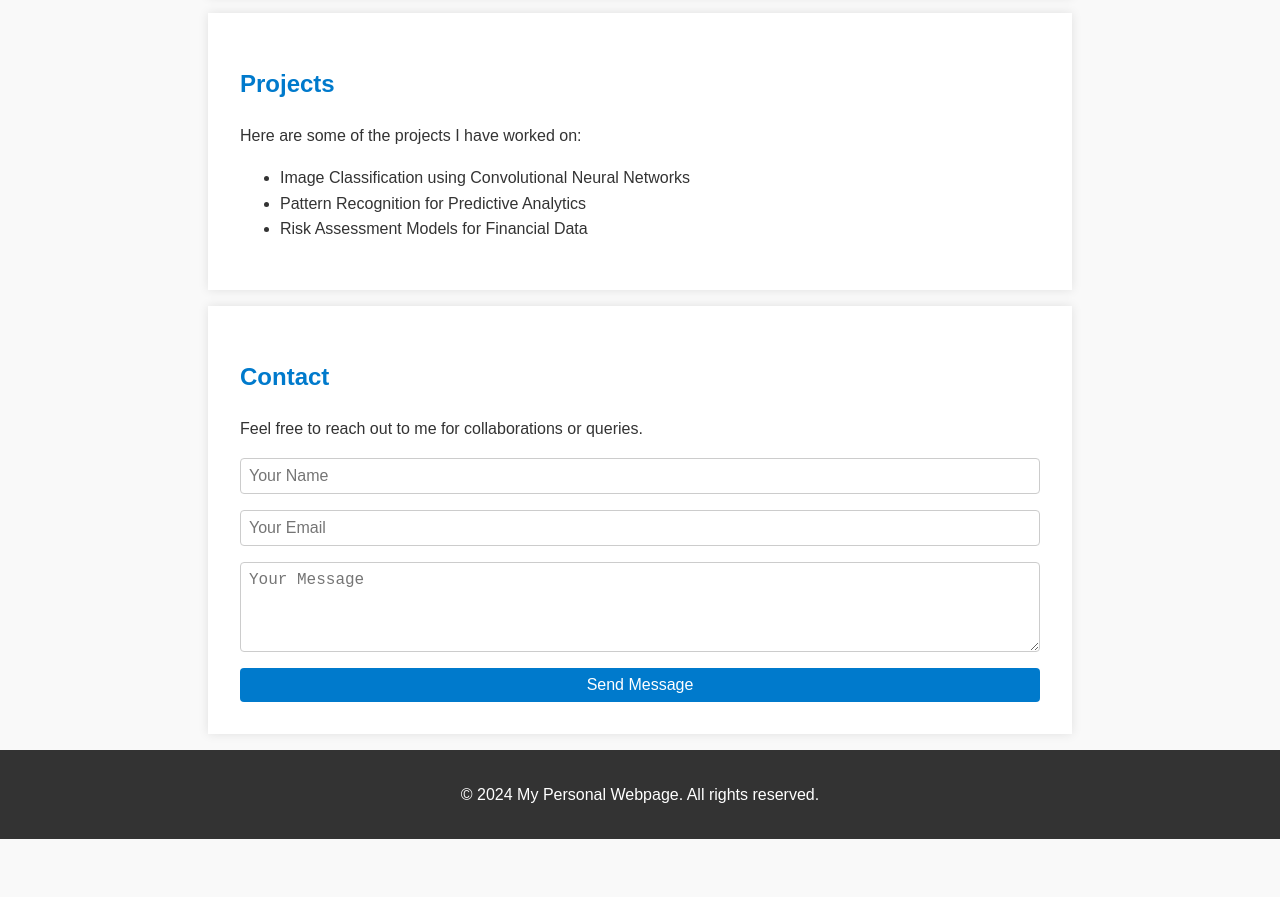
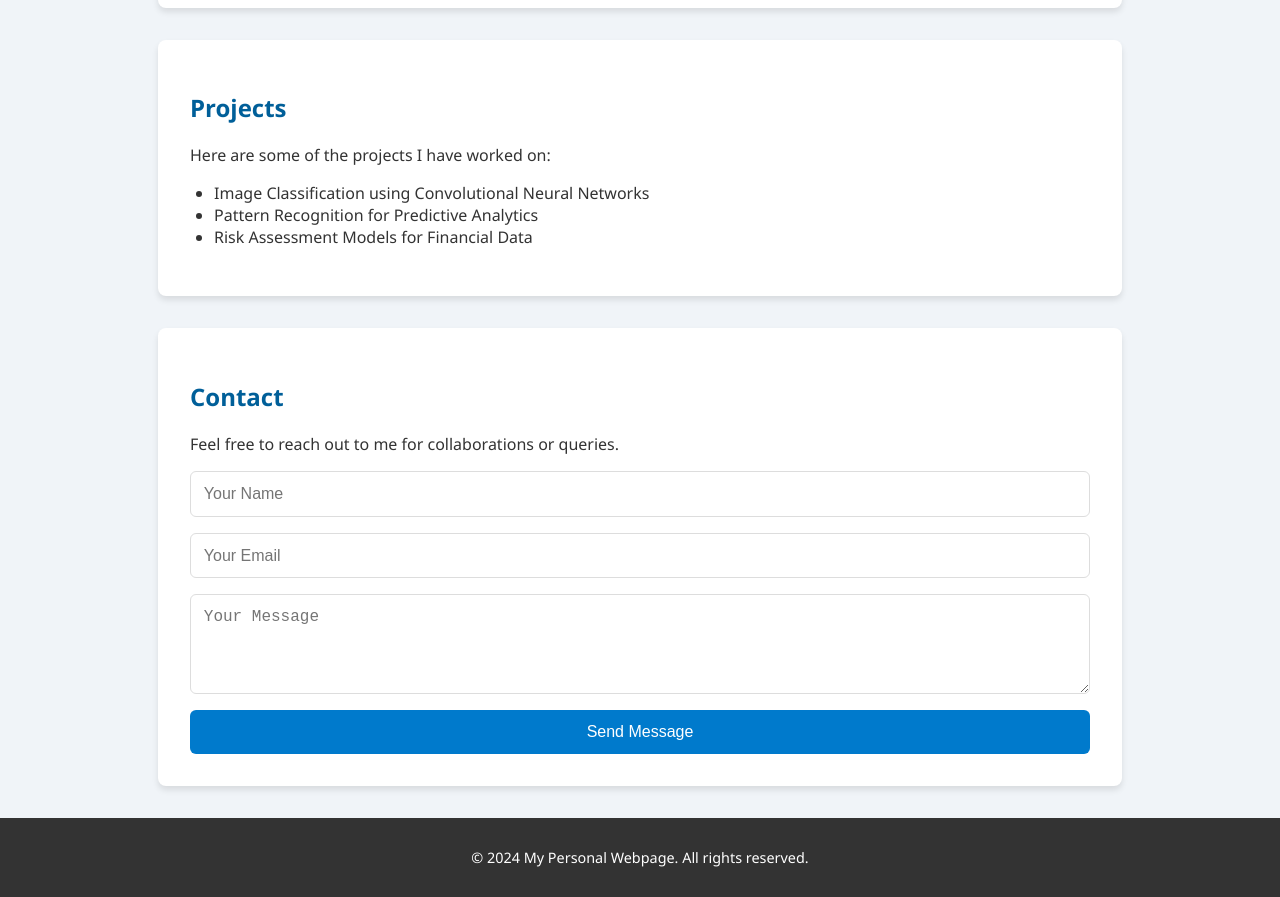
Before and after one commit to ManojK0patel/personall-webpage, a plain HTML site: page index.html in a window 1280 px wide. Shown: the part 682-1579 px from the top of the page. Before the commit the page ends 1521 px from the top, so only its background shows below. Drawn offline with Linux system fonts and the light colour scheme.

Commit message:
Update index.html

```diff
--- a/index.html
+++ b/index.html
@@ -6,68 +6,83 @@
     <title>My Personal Webpage</title>
     <style>
         body {
-            font-family: Arial, sans-serif;
-            line-height: 1.6;
+            font-family: 'Segoe UI', Tahoma, Geneva, Verdana, sans-serif;
             margin: 0;
             padding: 0;
-            background-color: #f9f9f9;
+            background-color: #f0f4f8;
             color: #333;
         }
         header {
-            background: #007acc;
+            background: linear-gradient(135deg, #007acc, #005f99);
             color: #fff;
-            padding: 1rem 0;
+            padding: 1.5rem 0;
             text-align: center;
+            box-shadow: 0 4px 6px rgba(0, 0, 0, 0.1);
         }
         nav {
             margin: 0 auto;
-            padding: 0.5rem 0;
+            display: flex;
+            justify-content: center;
+            gap: 1.5rem;
+            padding-top: 0.5rem;
         }
         nav a {
             color: #fff;
             text-decoration: none;
-            margin: 0 1rem;
+            font-size: 1.1rem;
+            transition: color 0.3s;
         }
         nav a:hover {
-            text-decoration: underline;
+            color: #ffcc00;
         }
         section {
             padding: 2rem;
-            max-width: 800px;
-            margin: 0 auto;
+            max-width: 900px;
+            margin: 2rem auto;
             background: #fff;
-            margin-bottom: 1rem;
-            box-shadow: 0 0 10px rgba(0, 0, 0, 0.1);
+            border-radius: 8px;
+            box-shadow: 0 4px 6px rgba(0, 0, 0, 0.1);
         }
         h1, h2 {
-            color: #007acc;
+            color: #005f99;
+        }
+        ul {
+            padding-left: 1.5rem;
+            list-style-type: disc;
         }
         footer {
             text-align: center;
             padding: 1rem 0;
             background: #333;
             color: #fff;
-            margin-top: 1rem;
+            font-size: 0.9rem;
+            margin-top: 2rem;
         }
         .contact-form {
             display: flex;
             flex-direction: column;
+            gap: 1rem;
         }
         .contact-form input, .contact-form textarea {
-            padding: 0.5rem;
-            margin-bottom: 1rem;
-            border: 1px solid #ccc;
-            border-radius: 4px;
+            padding: 0.8rem;
+            border: 1px solid #ddd;
+            border-radius: 6px;
             font-size: 1rem;
+            transition: border-color 0.3s;
+        }
+        .contact-form input:focus, .contact-form textarea:focus {
+            border-color: #007acc;
+            outline: none;
         }
         .contact-form button {
-            padding: 0.5rem;
+            padding: 0.8rem;
             border: none;
             background: #007acc;
             color: #fff;
             font-size: 1rem;
-            border-radius: 4px;
+            border-radius: 6px;
             cursor: pointer;
+            transition: background-color 0.3s;
         }
         .contact-form button:hover {
             background: #005f99;
@@ -114,7 +129,7 @@
     <section id="contact">
         <h2>Contact</h2>
         <p>Feel free to reach out to me for collaborations or queries.</p>
-        <form class="contact-form">
+        <form class="contact-form" action="https://formspree.io/f/your-form-id" method="POST">
             <input type="text" name="name" placeholder="Your Name" required>
             <input type="email" name="email" placeholder="Your Email" required>
             <textarea name="message" rows="4" placeholder="Your Message" required></textarea>
```
